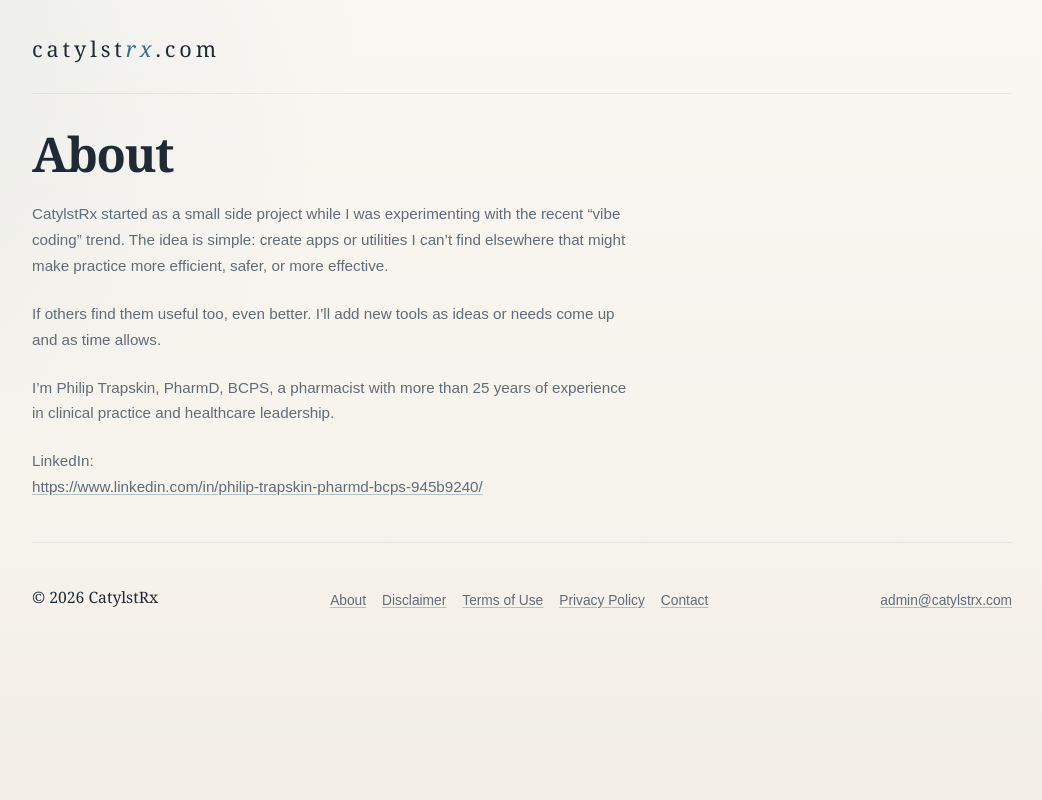
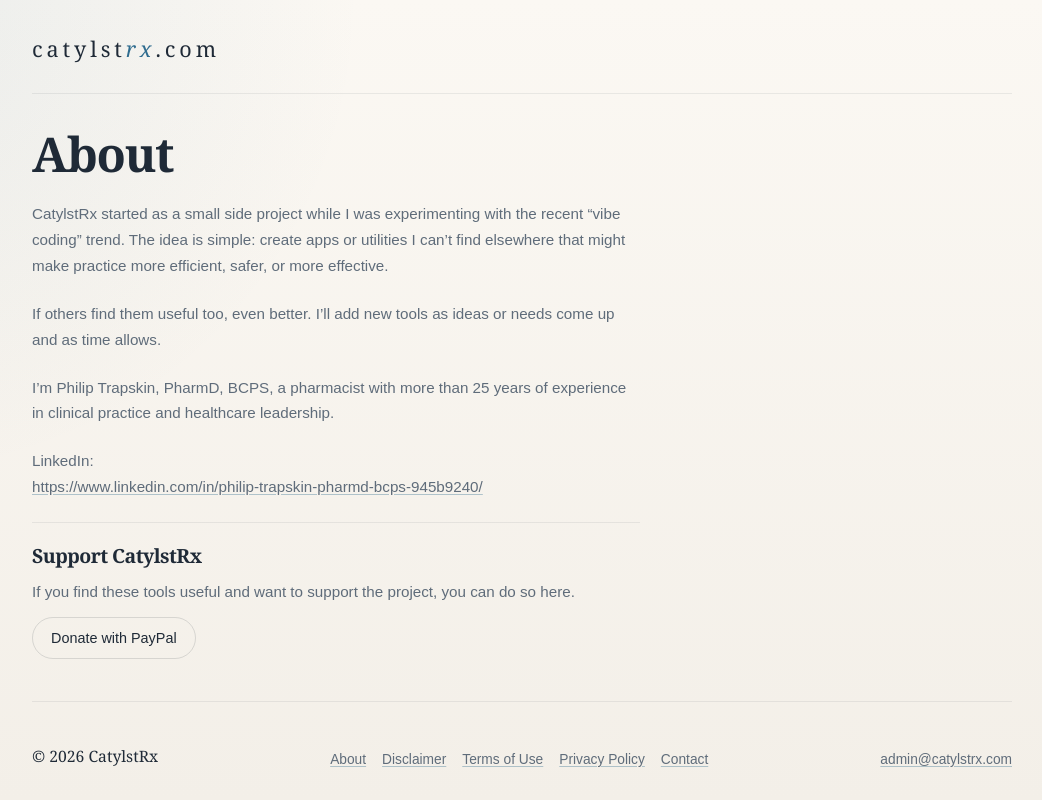
Before and after one commit to ptrapskin/catalystrx, a plain HTML site: page about/index.html in a window 1280 px wide. Shown: the whole page, without its empty margins (118-1160 px from the left). Drawn offline with Linux system fonts and the light colour scheme.

Commit message:
Add about donation link and SEO files

```diff
--- a/about/index.html
+++ b/about/index.html
@@ -100,6 +100,35 @@
       line-height: 1.7;
     }
 
+    .support {
+      display: grid;
+      gap: 12px;
+      padding-top: 22px;
+      border-top: 1px solid rgba(31, 42, 55, 0.08);
+    }
+
+    .support h2 {
+      margin: 0;
+      font-size: 1.22rem;
+      line-height: 1.15;
+      letter-spacing: -0.03em;
+    }
+
+    .support-button {
+      display: inline-flex;
+      align-items: center;
+      justify-content: center;
+      min-height: 42px;
+      padding: 10px 18px;
+      border: 1px solid var(--line);
+      border-radius: 999px;
+      color: var(--text);
+      font-family: Arial, Helvetica, sans-serif;
+      font-size: 0.9rem;
+      line-height: 1.2;
+      width: fit-content;
+    }
+
     .footer {
       display: grid;
       grid-template-columns: auto 1fr auto;
@@ -183,6 +212,12 @@
         <section aria-label="LinkedIn">
           <p class="body-copy">LinkedIn:<br /><a href="https://www.linkedin.com/in/philip-trapskin-pharmd-bcps-945b9240/">https://www.linkedin.com/in/philip-trapskin-pharmd-bcps-945b9240/</a></p>
         </section>
+
+        <section class="support" aria-labelledby="support-title">
+          <h2 id="support-title">Support CatylstRx</h2>
+          <p class="body-copy">If you find these tools useful and want to support the project, you can do so here.</p>
+          <a class="support-button" href="https://www.paypal.com/donate/?hosted_button_id=T6T5P2R57BLHY">Donate with PayPal</a>
+        </section>
       </main>
 
       <footer class="footer">
```
Also changed, not shown: index.html (+34 -0 lines), sitemap.xml (+9 -0 lines), robots.txt (added).
